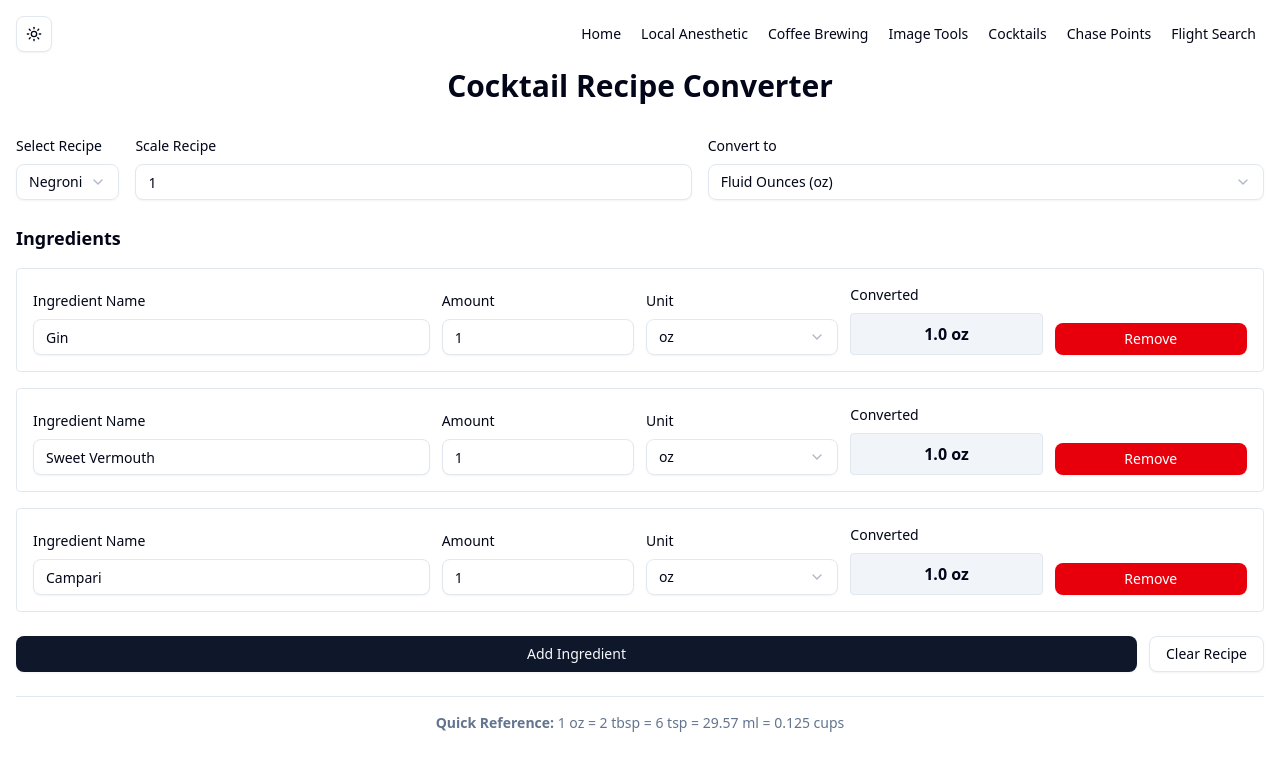
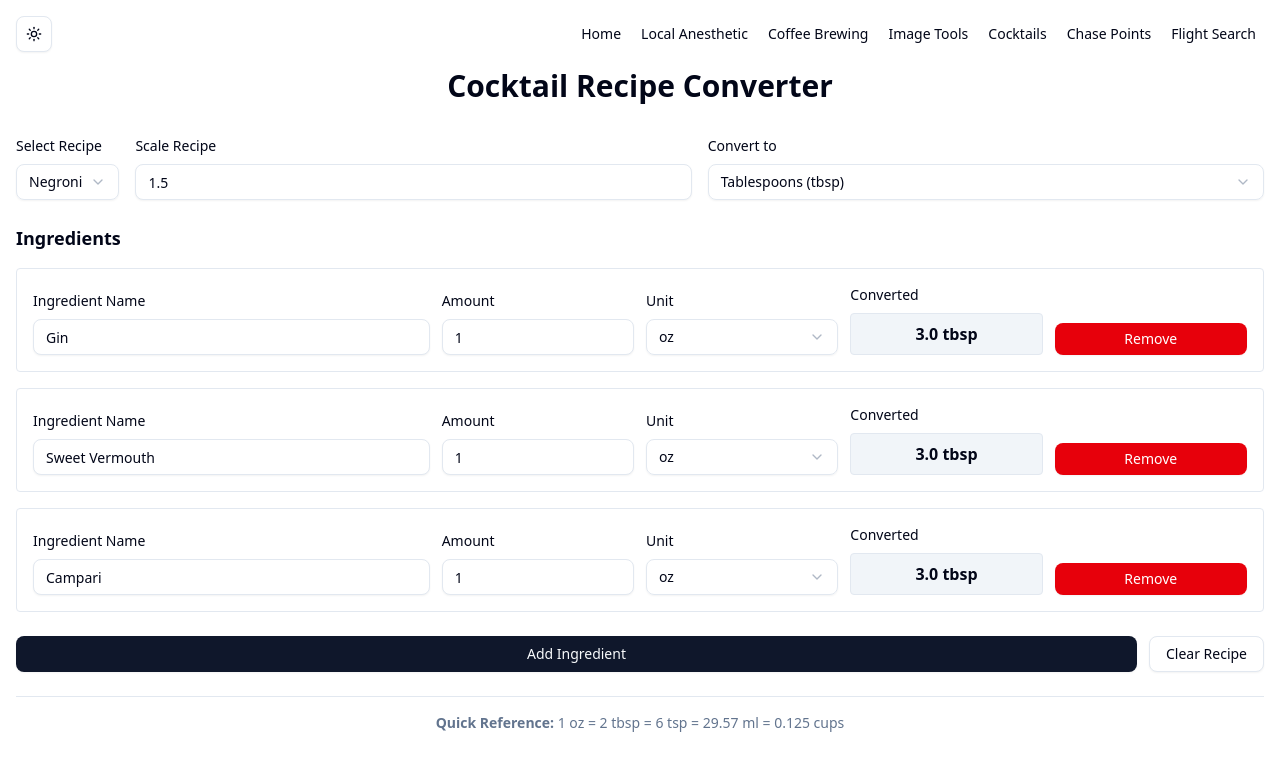
Before and after one commit to lawtj/lawtj.github.io, a SvelteKit app in the folder apps/web/: page /cocktails in a window 1280 px wide. Shown: the top 770 px of the page. Built offline with nearby package versions, Linux system fonts and the light colour scheme.

Commit message:
Change cocktail converter defaults: Tbsp output, 1.5x scale

```diff
--- a/apps/web/src/routes/cocktails/+page.svelte
+++ b/apps/web/src/routes/cocktails/+page.svelte
@@ -19,10 +19,10 @@
     let { data }: { data: PageData } = $props();
 
     // Reactive state
-    let multiplier: number = $state(1);
-    let multiplierString: string = $state('1');
+    let multiplier: number = $state(1.5);
+    let multiplierString: string = $state('1.5');
 
-    let outputUnit: string = $state('oz');
+    let outputUnit: string = $state('tbsp');
     let selectedCocktail: string = $state(data.cocktails?.[0]?.name || '');
     let customIngredients: Ingredient[] = $state([
         { id: 1, name: '', amount: 1, unit: 'oz' }
```
